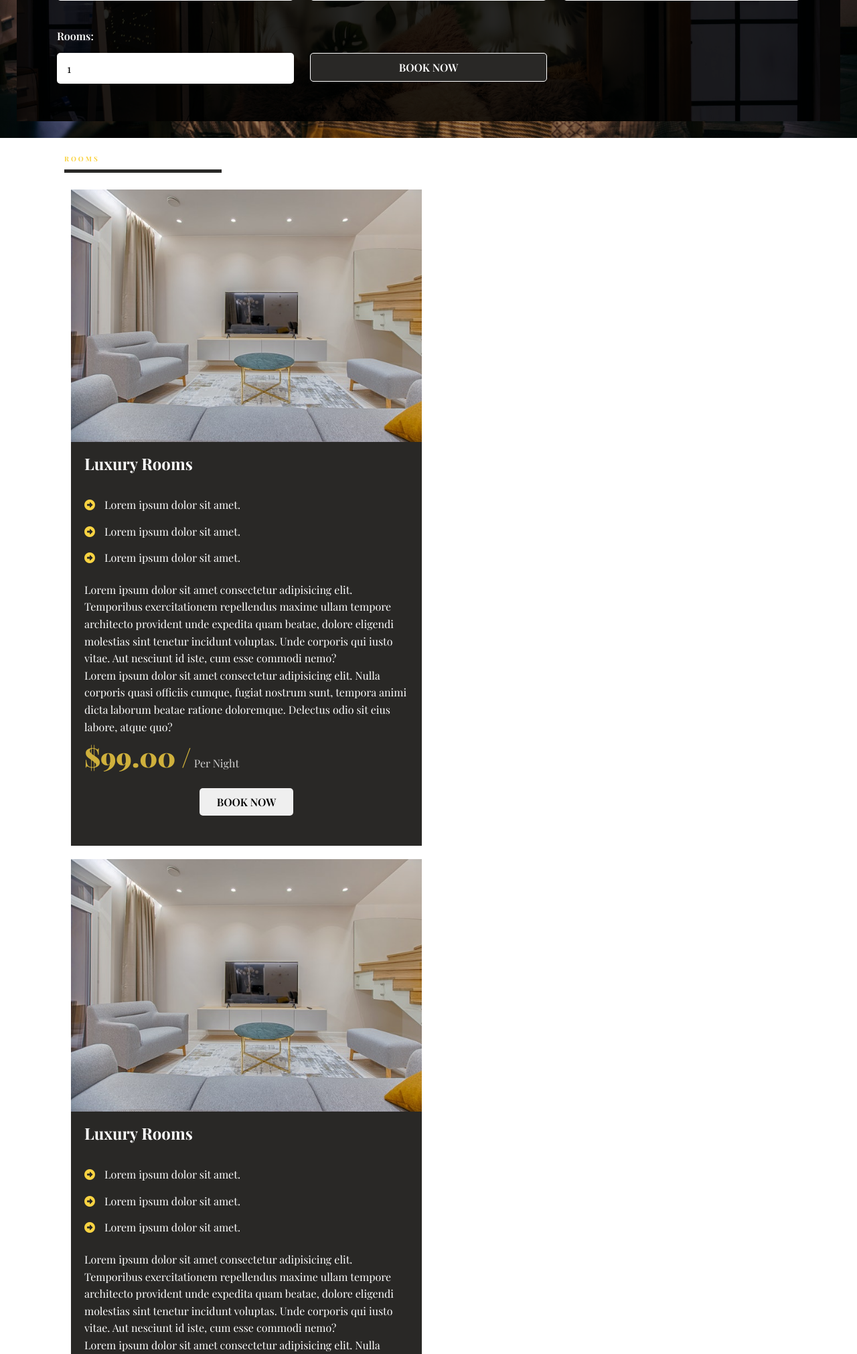
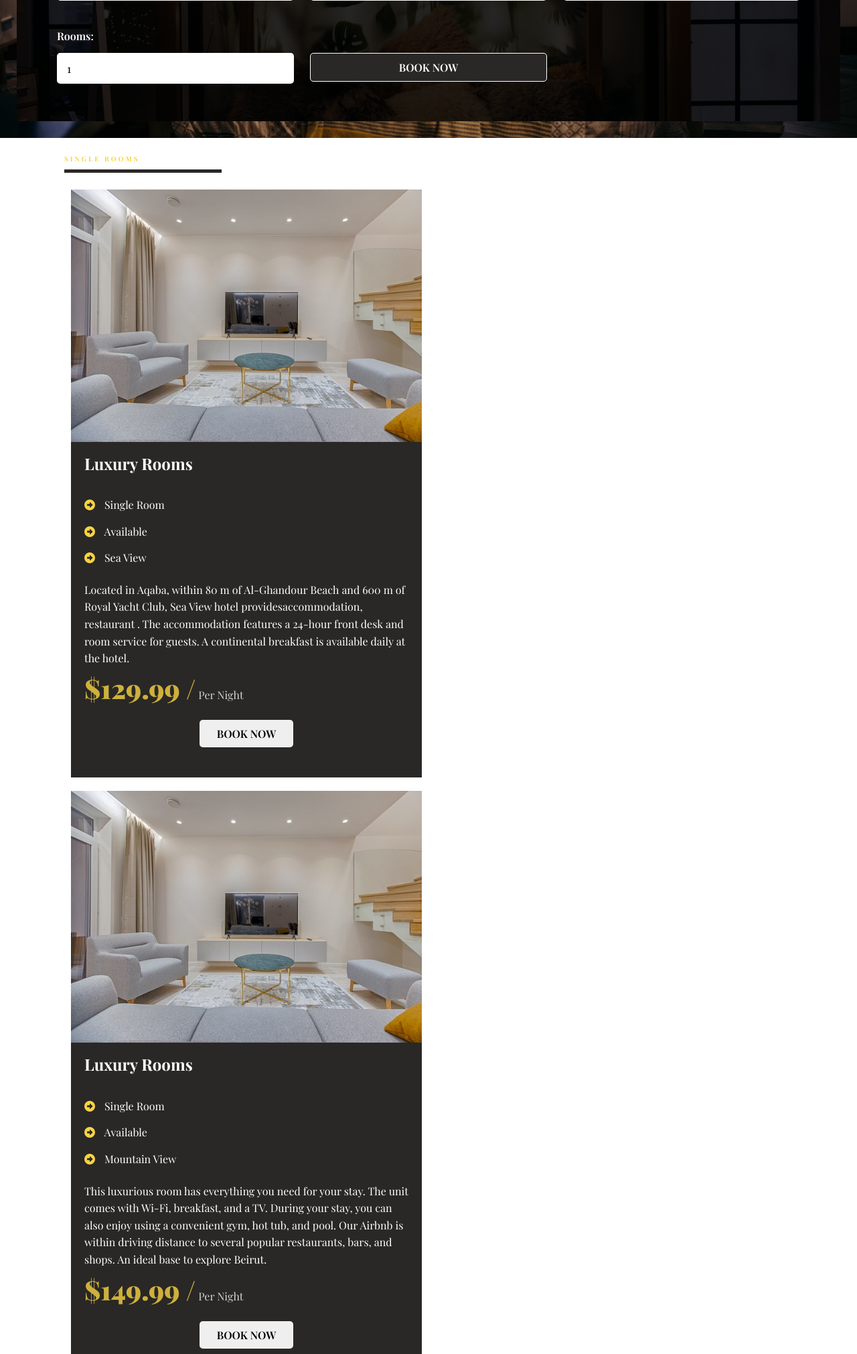
Before and after one commit to Saad-Itani/351-Project, a Flask app: template Website/templates/rooms.html in a window 1280 px wide. Shown: the part 594-2616 px from the top of the page at 67% size. Run offline with Flask 2, Linux system fonts and the light colour scheme; the template is opened without the code that fills it, so the values that code supplies are empty; some libraries are stand-ins or nearby versions.

Commit message:
Update rooms.html

```diff
--- a/Website/templates/rooms.html
+++ b/Website/templates/rooms.html
@@ -88,15 +88,13 @@
 
         <!-- body content  -->
 
+        <!--start of single rooms-->
         <section class = "rooms sec-width" id = "rooms">
             <div class = "title">
-                <h2>rooms</h2>
+                <h2>Single Rooms</h2>
             </div>
             <div class = "rooms-container" id="rooms-list">
-                <!-- single room -->
 
-                <!-- end of single room -->
-                <!-- single room -->
                 <article class = "room">
                     <div class = "room-image">
                         <img src = "images/img2.jpg" alt = "room image">
@@ -106,32 +104,30 @@
                         <ul>
                             <li>
                                 <i class = "fas fa-arrow-alt-circle-right"></i>
-                                Lorem ipsum dolor sit amet.
+                                Single Room
                             </li>
                             <li>
                                 <i class = "fas fa-arrow-alt-circle-right"></i>
-                                Lorem ipsum dolor sit amet.
+                                Available
                             </li>
                             <li>
                                 <i class = "fas fa-arrow-alt-circle-right"></i>
-                                Lorem ipsum dolor sit amet.
+                                Sea View
                             </li>
                         </ul>
-                        <p>Lorem ipsum dolor sit amet consectetur adipisicing elit. Temporibus exercitationem repellendus maxime ullam tempore architecto provident unde expedita quam beatae, dolore eligendi molestias sint tenetur incidunt voluptas. Unde corporis qui iusto vitae. Aut nesciunt id iste, cum esse commodi nemo?</p>
-                        <p>Lorem ipsum dolor sit amet consectetur adipisicing elit. Nulla corporis quasi officiis cumque, fugiat nostrum sunt, tempora animi dicta laborum beatae ratione doloremque. Delectus odio sit eius labore, atque quo?</p>
+                        <p>Located in Aqaba, within 80 m of Al-Ghandour Beach and 600 m of Royal Yacht Club, Sea View hotel providesaccommodation, restaurant . The accommodation features a 24-hour front desk and room service for guests.
+                            A continental breakfast is available daily at the hotel.</p>
+
                         <p class = "rate">
-                            <span>$99.00 /</span> Per Night
+                            <span>$129.99 /</span> Per Night
                         </p>
                         <button type = "button" class = "btn">book now</button>
                     </div>
                 </article>
-                <!-- end of single room -->
+
             </div>
             <div class = "rooms-container" id="rooms-list">
-                <!-- single room -->
 
-                <!-- end of single room -->
-                <!-- single room -->
                 <article class = "room">
                     <div class = "room-image">
                         <img src = "images/img2.jpg" alt = "room image">
@@ -141,32 +137,31 @@
                         <ul>
                             <li>
                                 <i class = "fas fa-arrow-alt-circle-right"></i>
-                                Lorem ipsum dolor sit amet.
+                                Single Room
                             </li>
                             <li>
                                 <i class = "fas fa-arrow-alt-circle-right"></i>
-                                Lorem ipsum dolor sit amet.
+                                Available
                             </li>
                             <li>
                                 <i class = "fas fa-arrow-alt-circle-right"></i>
-                                Lorem ipsum dolor sit amet.
+                                Mountain View
                             </li>
                         </ul>
-                        <p>Lorem ipsum dolor sit amet consectetur adipisicing elit. Temporibus exercitationem repellendus maxime ullam tempore architecto provident unde expedita quam beatae, dolore eligendi molestias sint tenetur incidunt voluptas. Unde corporis qui iusto vitae. Aut nesciunt id iste, cum esse commodi nemo?</p>
-                        <p>Lorem ipsum dolor sit amet consectetur adipisicing elit. Nulla corporis quasi officiis cumque, fugiat nostrum sunt, tempora animi dicta laborum beatae ratione doloremque. Delectus odio sit eius labore, atque quo?</p>
+                        <p>This luxurious room has everything you need for your stay. The unit comes with Wi-Fi, breakfast, and a TV. During your stay, you can also enjoy using a convenient gym, hot tub, and pool. Our Airbnb is within driving distance to several popular restaurants, bars, and shops. An ideal base to explore Beirut.</p>
+
                         <p class = "rate">
-                            <span>$99.00 /</span> Per Night
+                            <span>$149.99 /</span> Per Night
                         </p>
                         <button type = "button" class = "btn">book now</button>
                     </div>
                 </article>
-                <!-- end of single room -->
+
             </div>
             <div class = "rooms-container" id="rooms-list">
-                <!-- single room -->
 
-                <!-- end of single room -->
-                <!-- single room -->
+
+
                 <article class = "room">
                     <div class = "room-image">
                         <img src = "images/img2.jpg" alt = "room image">
@@ -176,32 +171,36 @@
                         <ul>
                             <li>
                                 <i class = "fas fa-arrow-alt-circle-right"></i>
-                                Lorem ipsum dolor sit amet.
+                                Single
                             </li>
                             <li>
                                 <i class = "fas fa-arrow-alt-circle-right"></i>
-                                Lorem ipsum dolor sit amet.
+                                Available
                             </li>
                             <li>
                                 <i class = "fas fa-arrow-alt-circle-right"></i>
-                                Lorem ipsum dolor sit amet.
+                                Sea View
                             </li>
                         </ul>
-                        <p>Lorem ipsum dolor sit amet consectetur adipisicing elit. Temporibus exercitationem repellendus maxime ullam tempore architecto provident unde expedita quam beatae, dolore eligendi molestias sint tenetur incidunt voluptas. Unde corporis qui iusto vitae. Aut nesciunt id iste, cum esse commodi nemo?</p>
-                        <p>Lorem ipsum dolor sit amet consectetur adipisicing elit. Nulla corporis quasi officiis cumque, fugiat nostrum sunt, tempora animi dicta laborum beatae ratione doloremque. Delectus odio sit eius labore, atque quo?</p>
+                        <p>Stay in this beachfront hotel and live like a true local in Beirut. We're within walking distance to restaurants, museums, and parks. Our rental comes with 1 bedroom, and a gym, hot tub, and pool that you're free to use any time. Wi-Fi, Netflix, breakfast. We've got everything you need.</p>
+
                         <p class = "rate">
-                            <span>$99.00 /</span> Per Night
+                            <span>$119.99 /</span> Per Night
                         </p>
                         <button type = "button" class = "btn">book now</button>
                     </div>
                 </article>
-                <!-- end of single room -->
+
             </div>
             <div class = "rooms-container" id="rooms-list">
-                <!-- single room -->
 
-                <!-- end of single room -->
-                <!-- single room -->
+                <!-- end of single rooms -->
+
+                <!--start of double rooms-->
+                <div class = "title">
+                    <h2>Double Rooms</h2>
+                </div>
+
                 <article class = "room">
                     <div class = "room-image">
                         <img src = "images/img2.jpg" alt = "room image">
@@ -211,32 +210,29 @@
                         <ul>
                             <li>
                                 <i class = "fas fa-arrow-alt-circle-right"></i>
-                                Lorem ipsum dolor sit amet.
+                                Double
                             </li>
                             <li>
                                 <i class = "fas fa-arrow-alt-circle-right"></i>
-                                Lorem ipsum dolor sit amet.
+                                Available
                             </li>
                             <li>
                                 <i class = "fas fa-arrow-alt-circle-right"></i>
-                                Lorem ipsum dolor sit amet.
+                                Sea View
                             </li>
                         </ul>
-                        <p>Lorem ipsum dolor sit amet consectetur adipisicing elit. Temporibus exercitationem repellendus maxime ullam tempore architecto provident unde expedita quam beatae, dolore eligendi molestias sint tenetur incidunt voluptas. Unde corporis qui iusto vitae. Aut nesciunt id iste, cum esse commodi nemo?</p>
-                        <p>Lorem ipsum dolor sit amet consectetur adipisicing elit. Nulla corporis quasi officiis cumque, fugiat nostrum sunt, tempora animi dicta laborum beatae ratione doloremque. Delectus odio sit eius labore, atque quo?</p>
+                        <p>Want to visit Beirut without breaking the bank? We have exactly what you're looking for. Our room comes with 2 bedrooms, gym, hot tub, pool, Wi-Fi, Netflix, and breakfast, and we're within walking distance to restaurants, museums, and parks.</p>
+
                         <p class = "rate">
-                            <span>$99.00 /</span> Per Night
+                            <span>$159.99 /</span> Per Night
                         </p>
                         <button type = "button" class = "btn">book now</button>
                     </div>
                 </article>
-                <!-- end of single room -->
+
             </div>
             <div class = "rooms-container" id="rooms-list">
-                <!-- single room -->
 
-                <!-- end of single room -->
-                <!-- single room -->
                 <article class = "room">
                     <div class = "room-image">
                         <img src = "images/img2.jpg" alt = "room image">
@@ -246,32 +242,28 @@
                         <ul>
                             <li>
                                 <i class = "fas fa-arrow-alt-circle-right"></i>
-                                Lorem ipsum dolor sit amet.
+                                Double
                             </li>
                             <li>
                                 <i class = "fas fa-arrow-alt-circle-right"></i>
-                                Lorem ipsum dolor sit amet.
+                                Available
                             </li>
                             <li>
                                 <i class = "fas fa-arrow-alt-circle-right"></i>
-                                Lorem ipsum dolor sit amet.
+                                Mountain View
                             </li>
                         </ul>
-                        <p>Lorem ipsum dolor sit amet consectetur adipisicing elit. Temporibus exercitationem repellendus maxime ullam tempore architecto provident unde expedita quam beatae, dolore eligendi molestias sint tenetur incidunt voluptas. Unde corporis qui iusto vitae. Aut nesciunt id iste, cum esse commodi nemo?</p>
-                        <p>Lorem ipsum dolor sit amet consectetur adipisicing elit. Nulla corporis quasi officiis cumque, fugiat nostrum sunt, tempora animi dicta laborum beatae ratione doloremque. Delectus odio sit eius labore, atque quo?</p>
+                        <p>Thinking about visiting Beirut? I have a 2-bedroom hotel that will be perfect for your stay. This rental comes with amenities such as AC, Wi-Fi, and breakfast. Our gym, hot tub, and pool are yours to enjoy, as well. If you want to go to parks, cafes, and beaches, we're within walking distance.</p>
+
                         <p class = "rate">
-                            <span>$99.00 /</span> Per Night
+                            <span>$139.99 /</span> Per Night
                         </p>
                         <button type = "button" class = "btn">book now</button>
                     </div>
                 </article>
-                <!-- end of single room -->
             </div>
             <div class = "rooms-container" id="rooms-list">
-                <!-- single room -->
 
-                <!-- end of single room -->
-                <!-- single room -->
                 <article class = "room">
                     <div class = "room-image">
                         <img src = "images/img2.jpg" alt = "room image">
@@ -281,30 +273,30 @@
                         <ul>
                             <li>
                                 <i class = "fas fa-arrow-alt-circle-right"></i>
-                                Lorem ipsum dolor sit amet.
+                                Double
                             </li>
                             <li>
                                 <i class = "fas fa-arrow-alt-circle-right"></i>
-                                Lorem ipsum dolor sit amet.
+                                Available
                             </li>
                             <li>
                                 <i class = "fas fa-arrow-alt-circle-right"></i>
-                                Lorem ipsum dolor sit amet.
+                                Sea View
                             </li>
                         </ul>
-                        <p>Lorem ipsum dolor sit amet consectetur adipisicing elit. Temporibus exercitationem repellendus maxime ullam tempore architecto provident unde expedita quam beatae, dolore eligendi molestias sint tenetur incidunt voluptas. Unde corporis qui iusto vitae. Aut nesciunt id iste, cum esse commodi nemo?</p>
-                        <p>Lorem ipsum dolor sit amet consectetur adipisicing elit. Nulla corporis quasi officiis cumque, fugiat nostrum sunt, tempora animi dicta laborum beatae ratione doloremque. Delectus odio sit eius labore, atque quo?</p>
+                        <p>This room comes with gym, hot tub, and pool. The AC, Wi-Fi, and breakfast will make you wish you could stay even longer. Our hotel will make sure you'll have a great stay in Beirut.</p>
+
                         <p class = "rate">
-                            <span>$99.00 /</span> Per Night
+                            <span>$169.99 /</span> Per Night
                         </p>
                         <button type = "button" class = "btn">book now</button>
                     </div>
                 </article>
-                <!-- end of single room -->
+                <!-- end of double rooms -->
             </div>
         </section>
 
-        <!-- end of body content -->
+        <!--end of body content -->
 
         <!-- footer -->
         <footer class = "footer">
```
